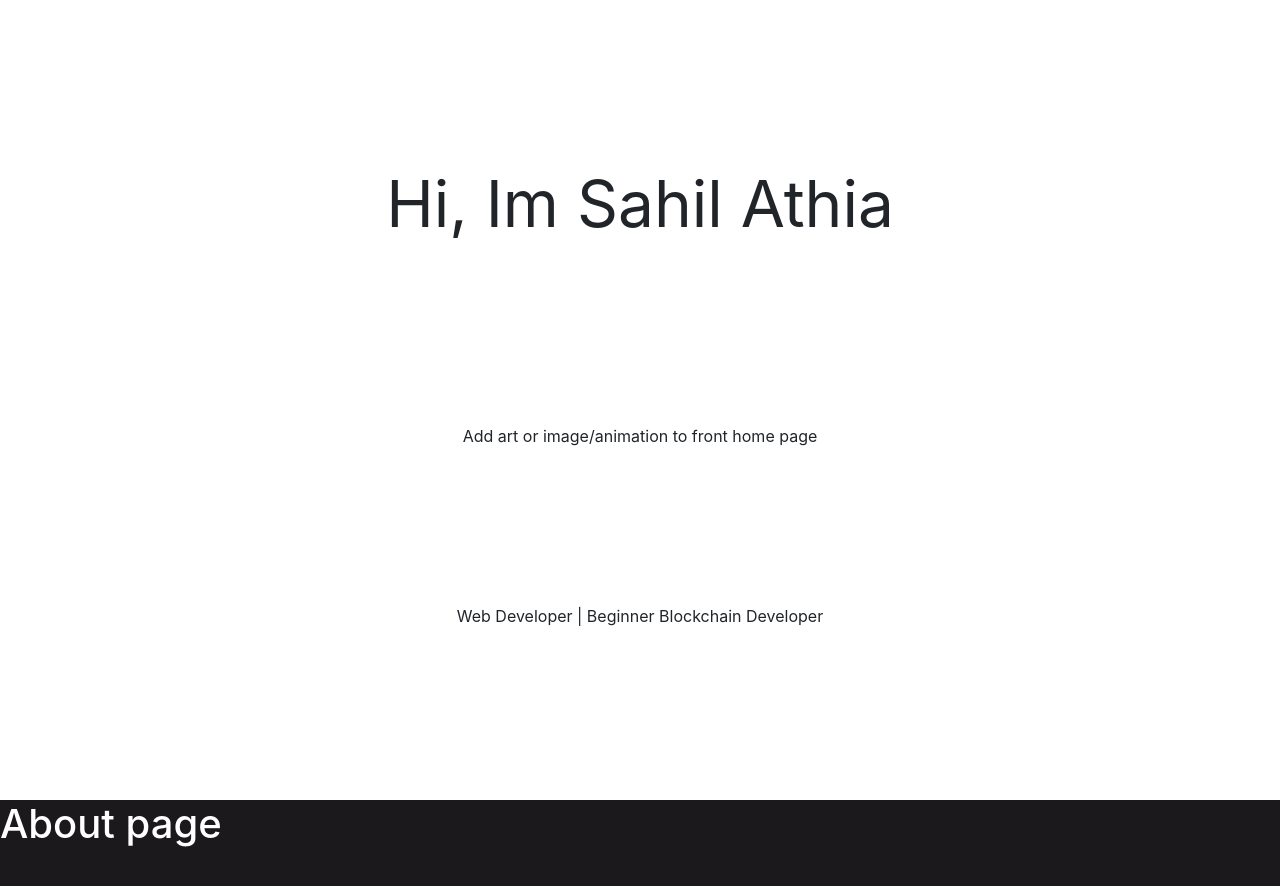
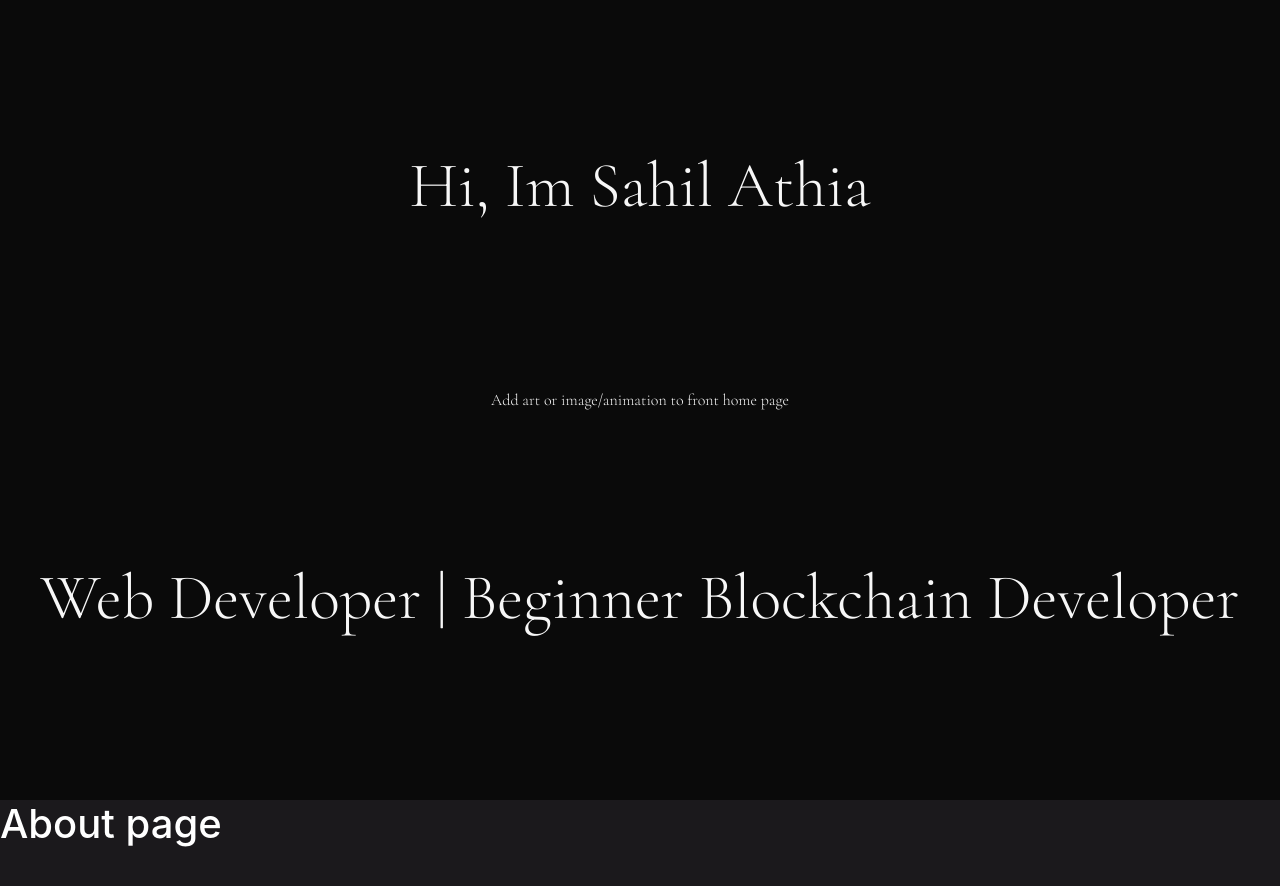
Before and after one commit to sahil-athia/personal-website, a React (Create React App) app: page / in a window 1280 px wide. Shown: the top 886 px of the page. Built offline with nearby package versions, Linux system fonts and the light colour scheme.

Commit message:
import google fonts

```diff
--- a/src/pages/Home.scss
+++ b/src/pages/Home.scss
@@ -1,10 +1,17 @@
+@import url('https://fonts.googleapis.com/css2?family=Cinzel&family=Cormorant+Garamond:wght@300&display=swap');
+
 .home-box {
+  color: #F7F7F7;
+  font-family: 'Cormorant Garamond', serif;
+  // font-family: 'Cinzel', serif;
+  background-color: #0A0A0A;
   height: 100vh;
   align-items: center;
   display: flex;
   justify-content: space-evenly;
   flex-direction: column;
   .greeting {
+    font-weight: 100;
     text-align: left;
     font-size: 400%;
   }
@@ -12,4 +19,10 @@
   .greeting-icon {
 
   }
+
+  .title {
+    font-weight: 100;
+    text-align: left;
+    font-size: 400%;
+  }
 }
```
